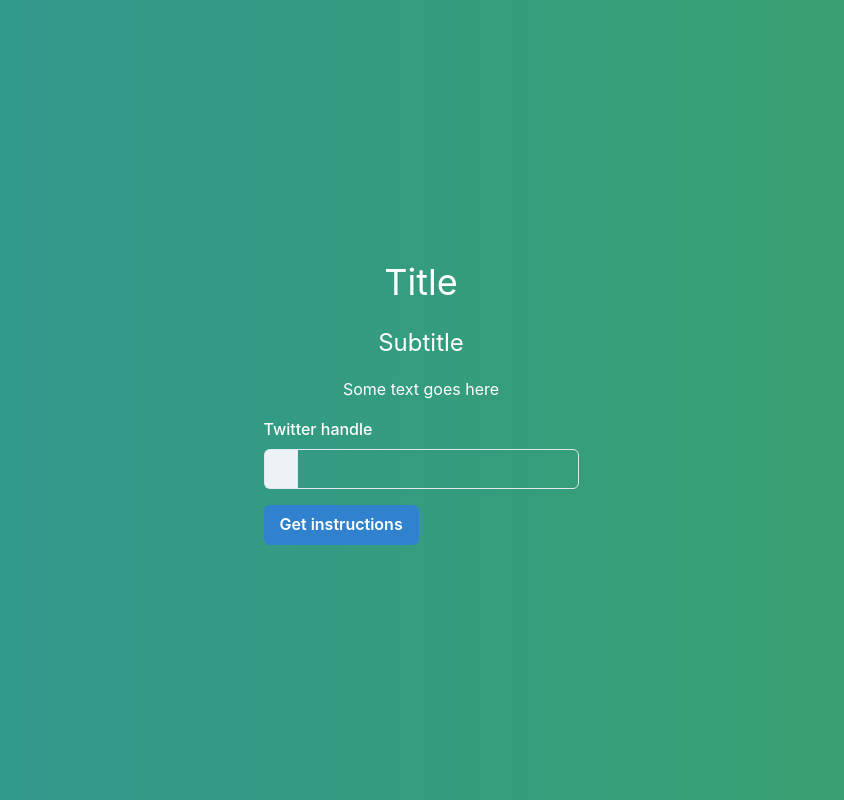
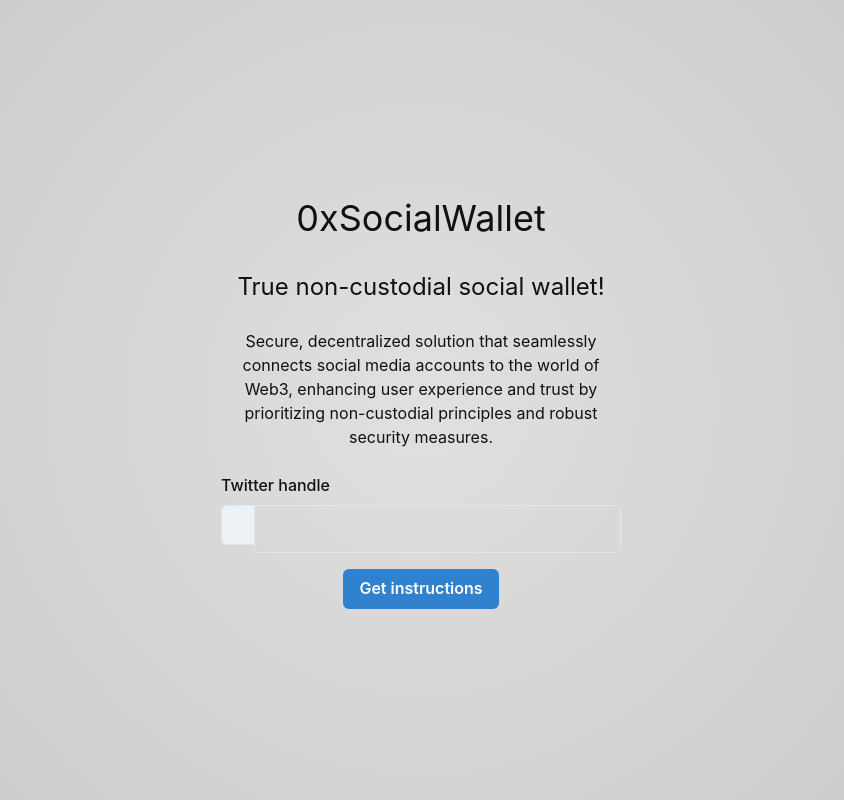
Before and after one commit to 0xGoodMorning/0x-social-wallet, a Next.js app: page / in a window 1280 px wide. Shown: the whole page, without its empty margins (219-1063 px from the left). Built offline with nearby package versions, Linux system fonts and the light colour scheme.

Commit message:
Change: better structure + title, subtitle and explanation.

```diff
--- a/src/pages/index.js
+++ b/src/pages/index.js
@@ -47,17 +47,22 @@ export default function Home() {
       <VStack
         minH="100vh"
         justifyContent="space-between"
-        bgGradient="linear(to-r, teal.500, green.500)"
-        color="white"
+        bgGradient="radial-gradient(circle at center, #E0E0E0, #C7C7C7)"
+        color="#111111"
       >
         <Box as="header" py={4}>
           {/* TODO: Add your header content here */}
         </Box>
 
-        <VStack as="main" spacing={4}>
-          <Text fontSize="4xl">Title</Text>
-          <Text fontSize="2xl">Subtitle</Text>
-          <Text>Some text goes here</Text>
+        <VStack as="main" spacing={6} maxWidth="400px" textAlign="center">
+          <Text fontSize="4xl">0xSocialWallet</Text>
+          <Text fontSize="2xl">True non-custodial social wallet!</Text>
+          <Text>
+            Secure, decentralized solution that seamlessly connects social media
+            accounts to the world of Web3, enhancing user experience and trust
+            by prioritizing non-custodial principles and robust security
+            measures.
+          </Text>
 
           <FormControl onSubmit={handleSubmit}>
             <FormLabel htmlFor="twitterHandle">Twitter handle</FormLabel>
@@ -66,6 +71,7 @@ export default function Home() {
               <Input
                 id="twitterHandle"
                 type="text"
+                size="lg"
                 // TODO: Add autocomplete logic here
               />
             </InputGroup>
```
